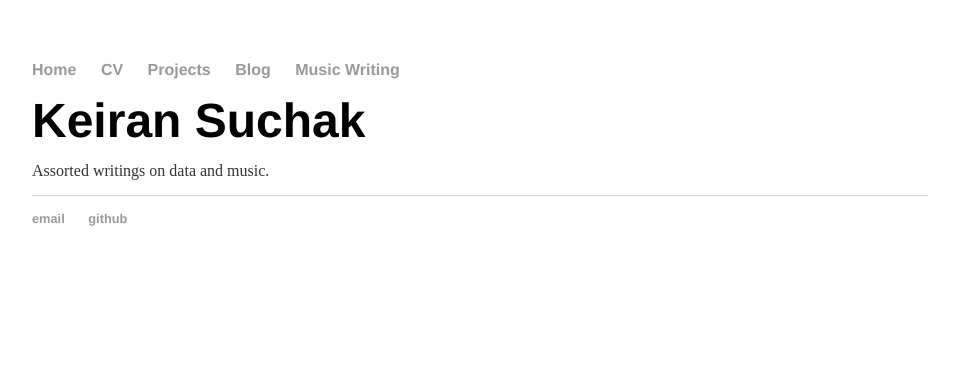
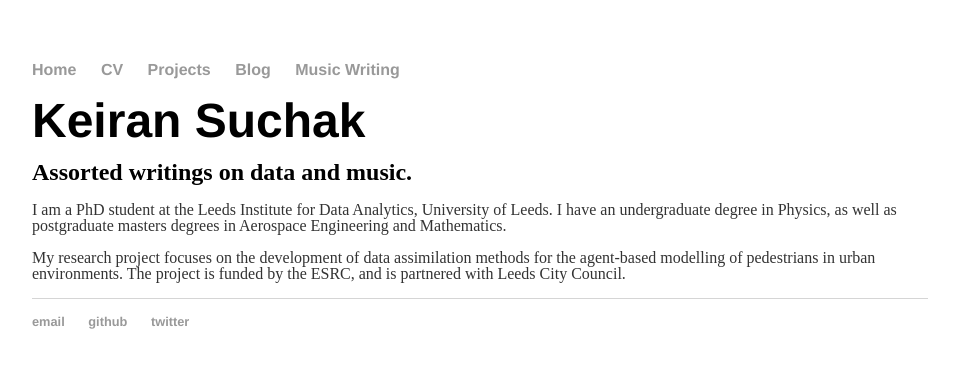
Before and after one commit to ksuchak1990/ksuchak1990.github.io, a Jekyll site: the page built from index.html, in a window 1280 px wide. Shown: the top 368 px of the page, without its empty margins (160-1119 px from the left). Built offline with Jekyll 4.4.1, drawn with Linux system fonts in a browser that asks for light colours.

Commit message:
updating website

```diff
--- a/_layouts/default.html
+++ b/_layouts/default.html
@@ -24,6 +24,7 @@
       <ul>
         <li><a href="mailto:ksuchak1990@yahoo.co.uk">email</a></li>
         <li><a href="https://github.com/ksuchak1990">github</a></li>
+        <li><a href="https://twitter.com/ksuchak1990">twitter</a></li>
       </ul>
     </footer>
   </body>
--- a/cv/index.html
+++ b/cv/index.html
@@ -35,7 +35,7 @@ The project is supervised by <a href="http://nickmalleson.co.uk/">Nick Malleson<
 <ul>
 	<li>PhD Thesis:</li>
 	<li>MSc Thesis:</li>
-	<li>Internship Project:</li>
+	<li>Internship Project: Footfall at Kirkgate Market</li>
 	<li>Electives:</li>
 	<ul>
 		<li>Big Data & Consumer Analytics (2018)</li>
--- a/index.html
+++ b/index.html
@@ -4,5 +4,15 @@ title: Keiran Suchak
 ---
 <div class="blurb">
   <h1>Keiran Suchak</h1>
-  <p>Assorted writings on data and music.</p>
+  <h2>Assorted writings on data and music.</h2>
+  <p>
+    I am a PhD student at the Leeds Institute for Data Analytics, University of Leeds.
+    I have an undergraduate degree in Physics, as well as postgraduate masters degrees in Aerospace Engineering and Mathematics.
+  </p>
+  <p>
+    My research project focuses on the development of data assimilation methods for the agent-based modelling of pedestrians in urban environments.
+
+    The project is funded by the ESRC, and is partnered with Leeds City Council.
+  </p>
+
 </div>
```
